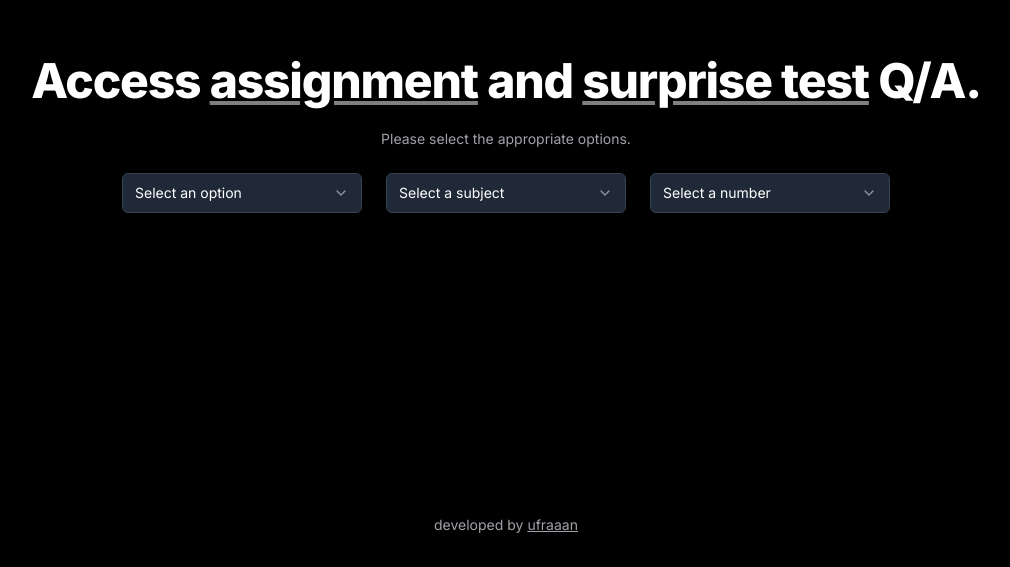
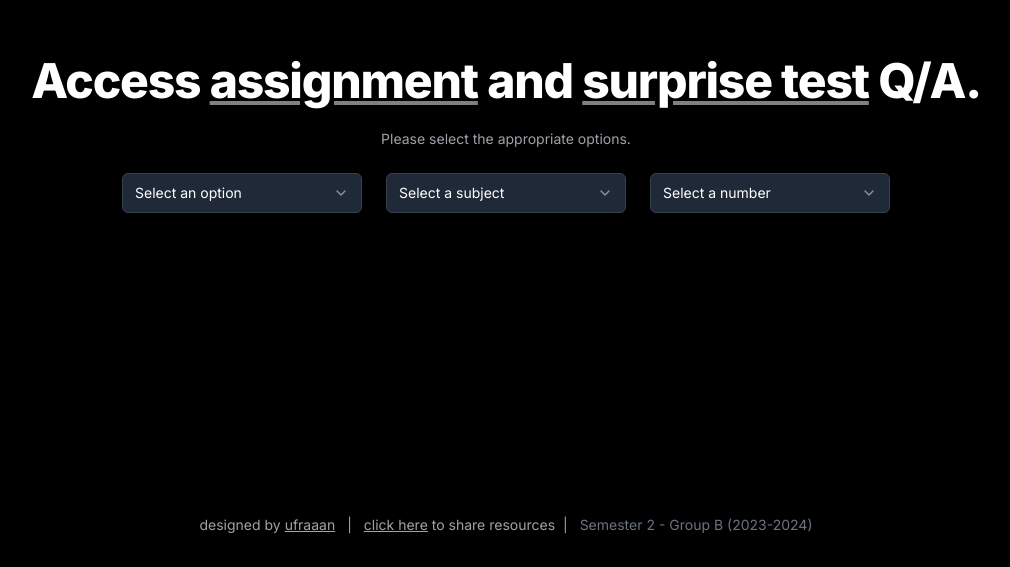
Before and after one commit to moroii69/edu-downloads, a Next.js app: page / in a window 1280 px wide. Shown: the part 233-800 px from the top of the page, without its empty margins (134-1144 px from the left). Built offline with nearby package versions, Linux system fonts and the light colour scheme.

Commit message:
update footer.

```diff
--- a/src/app/page.tsx
+++ b/src/app/page.tsx
@@ -55,14 +55,23 @@ function Footer() {
   return (
     <footer className="absolute bottom-0 w-full text-sm text-center mb-4" style={{ color: "rgb(161, 161, 170)" }}>
       <p className="mb-4">
-        developed by{" "}
+        designed by{" "}
         <a href="https://github.com/moroii69" target="_blank" rel="noopener noreferrer" className="underline">
           ufraaan
-        </a>
+        </a>{" "}
+        <span className="mx-2">|</span>{" "}
+        <a href="https://forms.gle/4LzLiz8suarAj29H6" target="_blank" rel="noopener noreferrer" className="underline">
+          click here
+        </a>{" "}
+        to share resources
+        <span className="mx-2">|</span>{" "}
+        <span className="text-gray-500">Semester 2 - Group B (2023-2024)</span>
       </p>
     </footer>
   );
 }
+
+
 
 export default function Home() {
   const [firstValue, setFirstValue] = React.useState<string | null>(null);
```
